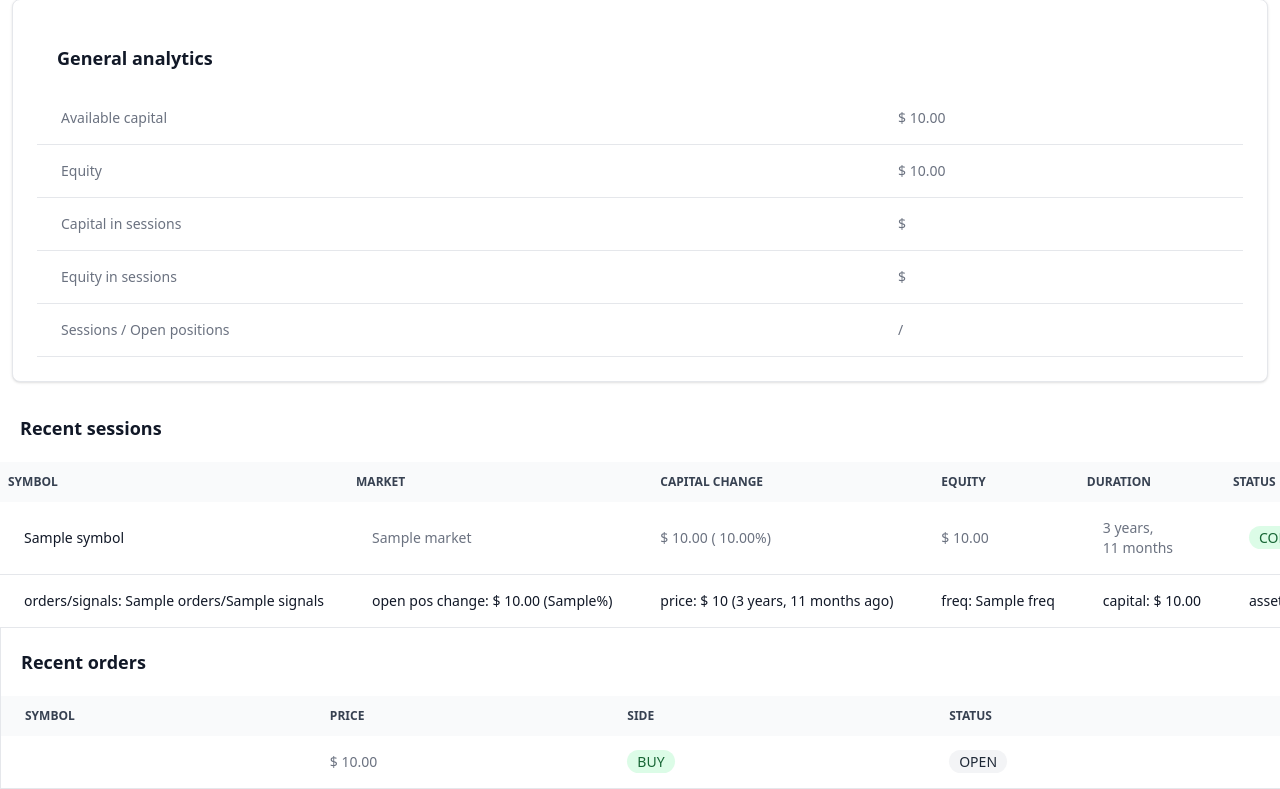
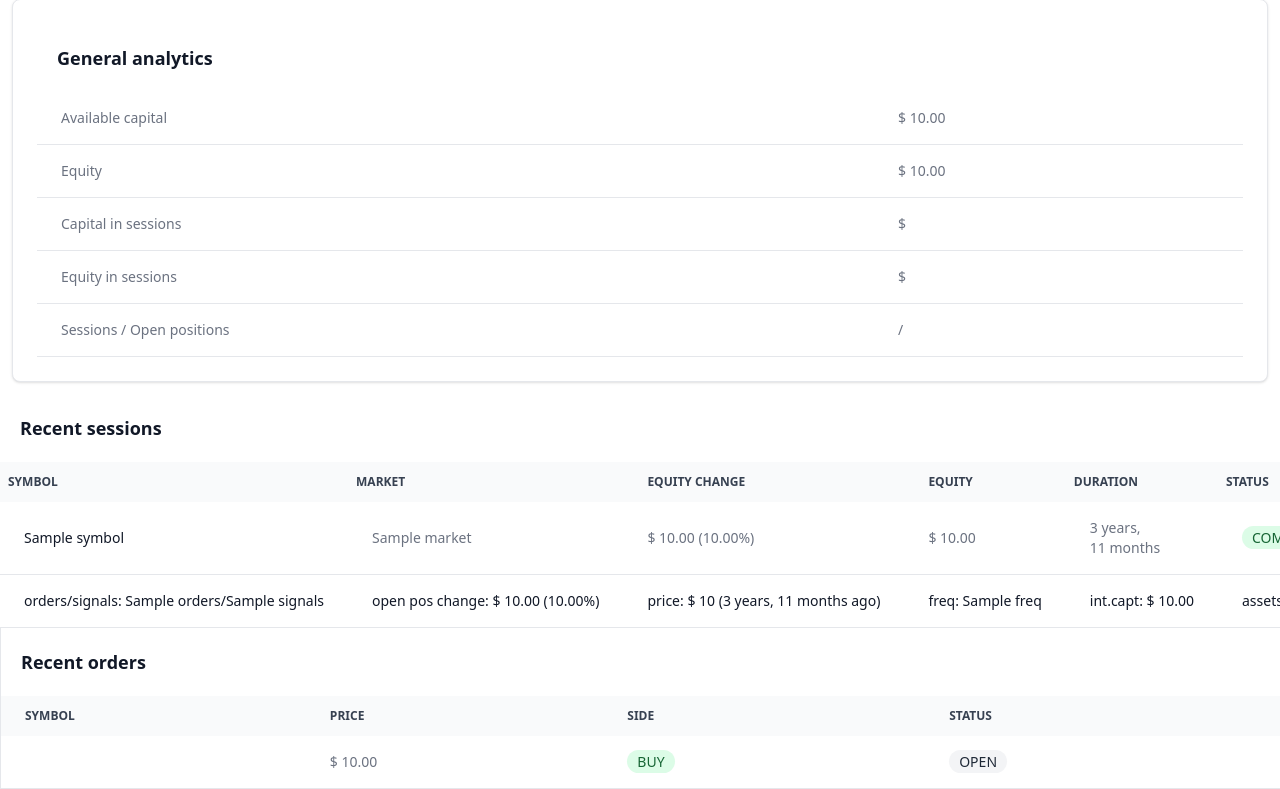
Before and after one commit to selcuko/quantra-be, a Django app: template templates/index.html in a window 1280 px wide. Shown: the part 86-875 px from the top of the page. Run offline with Django 4.2, Linux system fonts and the light colour scheme; tables that the repository leaves empty hold one stand-in row (values such as "Sample post"); the template is opened without the code that fills it: values that come from a table or form of the project are taken from there, most other values are stand-ins (such as "Sample title", 1, 10 or a date in 2020); data that the repository does not hold is empty; parts of the project's set-up code (start-up, migrations or seed data) failed here and were passed over; some libraries are stand-ins or nearby versions.

Commit message:
homepage equity revising

```diff
--- a/templates/index.html
+++ b/templates/index.html
@@ -71,7 +71,7 @@
                         Market
                     </th>
                     <th scope="col" class="px-6 py-3 whitespace-nowrap">
-                        Capital change
+                        Equity change
                     </th>
                     <th scope="col" class="px-6 py-3 whitespace-nowrap">
                         Equity
@@ -94,10 +94,10 @@
                         <a href="{% url 'session-detail' pk=session.id %}">{{ session.symbol.market }}</a>
                     </td>
                     <td class="px-6 py-4">
-                        <a href="{% url 'session-detail' pk=session.id %}">$ {{ session.analytics.capital_delta|floatformat:2|default:'-' }} ( {{session.analytics.capital_delta_pct|floatformat:2|default:'-' }}%)</a>
+                        <a href="{% url 'session-detail' pk=session.id %}">$ {{ session.analytics.equity_delta|floatformat:2|default:'-'}} ({{ session.analytics.equity_delta_pct|floatformat:2|default:'-' }}%)</a>
                     </td>
                     <td class="px-6 py-4">
-                        <a href="{% url 'session-detail' pk=session.id %}">$ {{ session.analytics.equity|floatformat:2|default:'-' }}</a>
+                        <a href="{% url 'session-detail' pk=session.id %}">$ {{ session.analytics.equity|floatformat:2 }}</a>
                     </td>
                     <td class="px-6 py-4">
                         <a href="{% url 'session-detail' pk=session.id %}">{{ session.started|timesince }}</a>
@@ -139,7 +139,7 @@
                     </td>
                     <td class="font-medium text-gray-900 whitespace-nowrap dark:text-white px-6 py-4"
                         style="width:100%">
-                        open pos change: $ {{ session.analytics.open_position_delta|floatformat:2|default:'-' }} ({{ session.analytics.open_position_delta_pct|default:'-' }}%)
+                        open pos change: $ {{ session.analytics.open_position_delta|floatformat:2|default:'-' }} ({{ session.analytics.open_position_delta_pct|floatformat:2|default:'-' }}%)
                     </td>
                     <td class="font-medium text-gray-900 whitespace-nowrap dark:text-white px-6 py-4"
                         style="width:100%">
@@ -151,11 +151,11 @@
                     </td>
                     <td class="font-medium text-gray-900 whitespace-nowrap dark:text-white px-6 py-4"
                         style="width:100%">
-                        capital: $ {{ session.capital|floatformat:2|default:'-' }}
+                        int.capt: $ {{ session.initial_capital|floatformat:2|default:'-' }}
                     </td>
                     <td class="font-medium text-gray-900 whitespace-nowrap dark:text-white px-6 py-4"
                         style="width:100%">
-                        assets: $ {{ session.assets }} {{ session.symbol.base }}
+                        assets: {{ session.assets }} {{ session.symbol.base }}
                     </td>
                 </tr>
                 </a>
```
